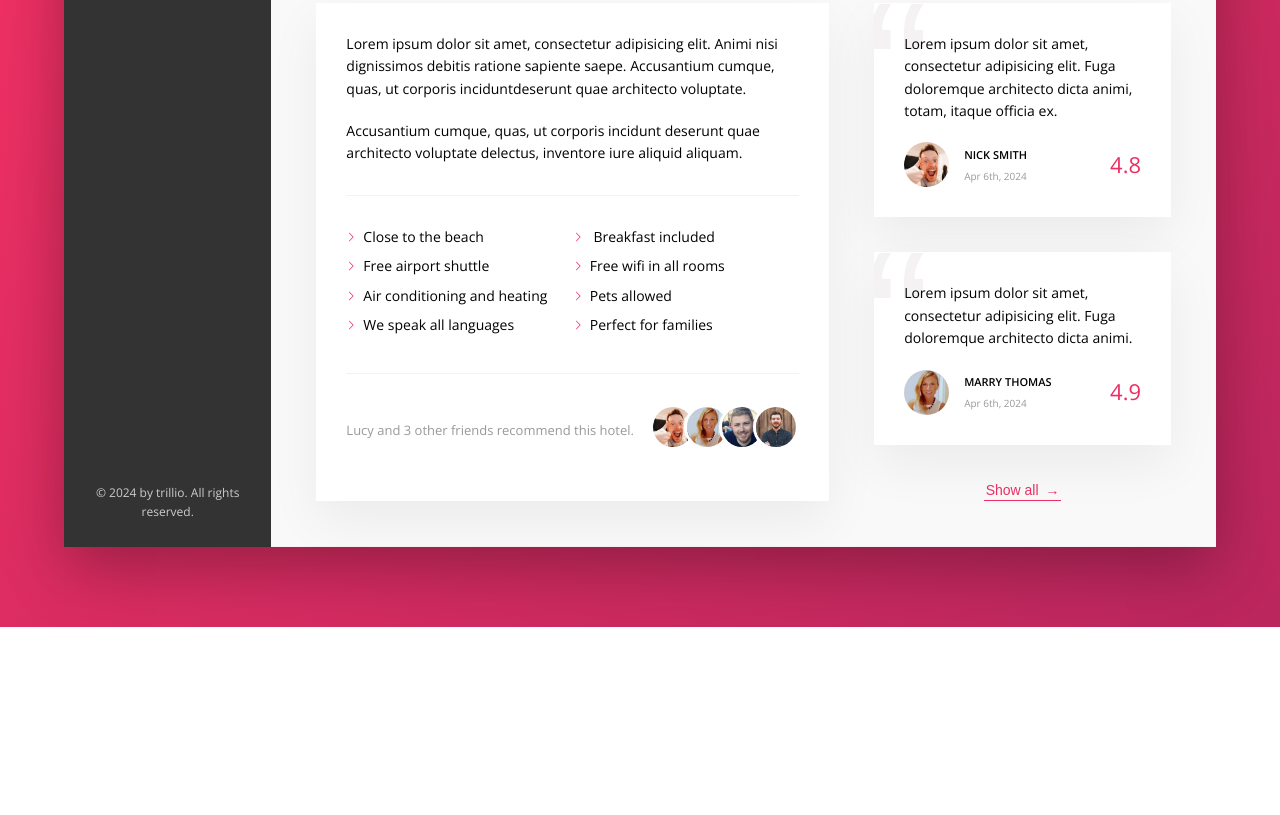
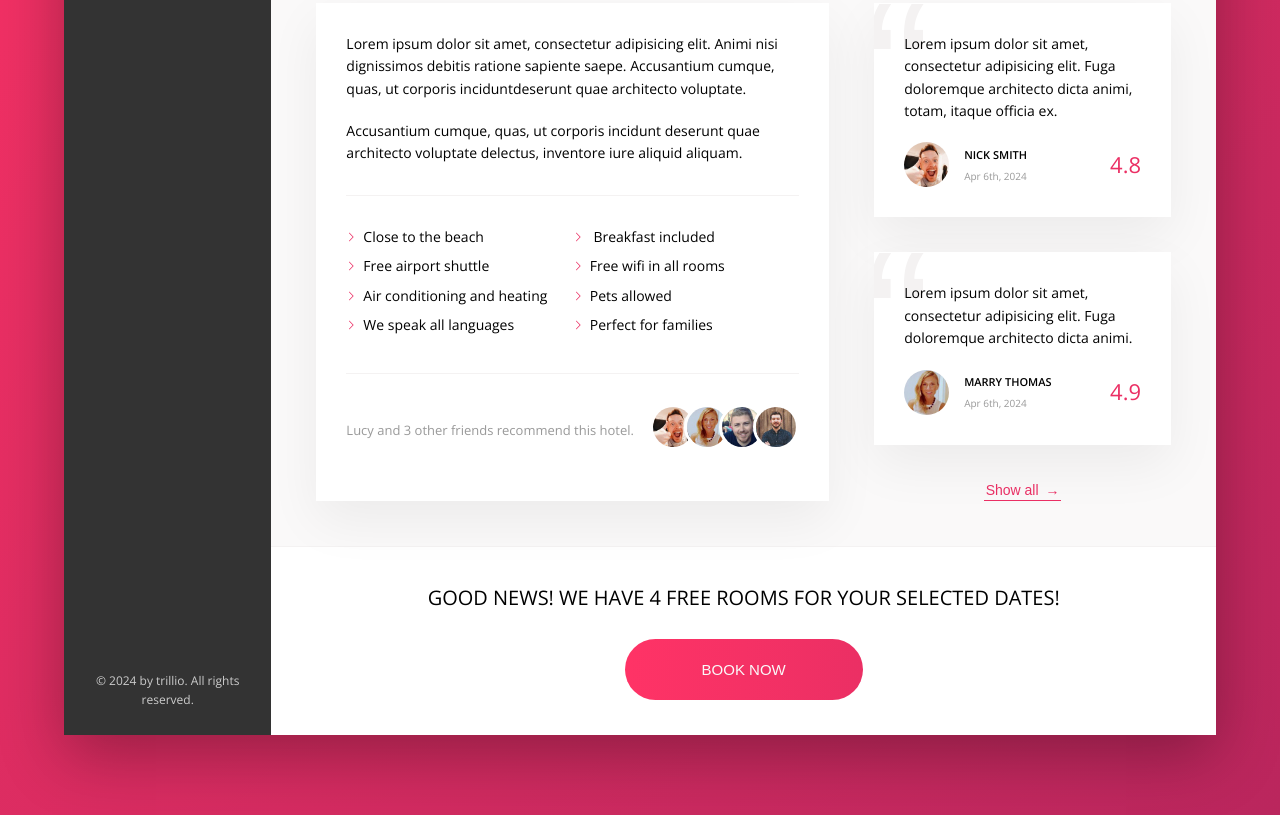
Before and after one commit to Phurba-Sherpa/trillio, a website: page index.html in a window 1280 px wide. Shown: the part 613-1428 px from the top of the page. Before the commit the page ends 1240 px from the top, so only its background shows below. Drawn offline with nearby package versions, Linux system fonts and the light colour scheme.

Commit message:
Desktop version finish

```diff
--- a/index.html
+++ b/index.html
@@ -189,6 +189,15 @@
                         </button>
                     </div>
                 </div>
+
+                <div class="cta">
+                    <h2 class="cta__book-now">Good news! We have 4 free rooms for your selected dates!</h2>
+
+                    <button class="btn btn--solid">
+                        <span class="btn__visible">Book now</span>
+                        <span class="btn__invisible">Only 4 rooms left</span>
+                    </button>
+                </div>
             </main>
         </div>
     </div>
--- a/sass/_components.scss
+++ b/sass/_components.scss
@@ -276,8 +276,8 @@
     padding: 2px;
     display: inline-block;
     transition: all .2s;
+    border: none;
     &--inline {
-        border: none;
         background-color: transparent;
         color: var(--color-primary);
         font-size: inherit;
@@ -300,6 +300,56 @@
             outline: none;
             animation: pulsate 1s infinite;
         }
+    }
+
+    &--solid {
+        font-size: 1.5rem;
+        text-transform: uppercase;
+        border-radius: 100px;
+        background-image: linear-gradient(to right, var(--color-primary-light), var(--color-primary));
+        color: var(--color-grey-light-1);
+        overflow: hidden;
+        position: relative;
+
+        & > * {
+            width: 100%;
+            height: 100%;
+            transition: all .2s;
+            display: inline-block;
+
+
+        }
+    }
+
+
+
+    &__visible {
+        padding: 2rem 7.5rem;
+        transform: translateY(0);
+    }
+    &__invisible {
+        position: absolute;
+         left: 0;
+         top: -100%;
+         padding: 2rem 0;
+    }
+
+    &:hover {
+        background-image: linear-gradient(to left, var(--color-primary-light), var(--color-primary));
+        color: var(--color-grey-light-1);
+    }
+
+    &--solid:hover &__invisible {
+        top: 2px;
+    }
+
+    &--solid:hover &__visible {
+        transform: translateY(100%);
+    }
+
+    &:focus {
+        outline: none;
+        animation: pulsate 1s infinite;
     }
 }
 
@@ -446,3 +496,19 @@
         z-index: 1;
     }
 }
+
+/* =====================
+    cta
+========================*/
+
+.cta {
+    padding: 3.5rem 0;
+    text-align: center;
+    &__book-now {
+        text-transform: uppercase;
+        font-size: 2rem;
+        font-weight: 300;
+        margin-bottom: 2.5rem;
+
+    }
+}
```
Also changed, not shown: css/style.css.
